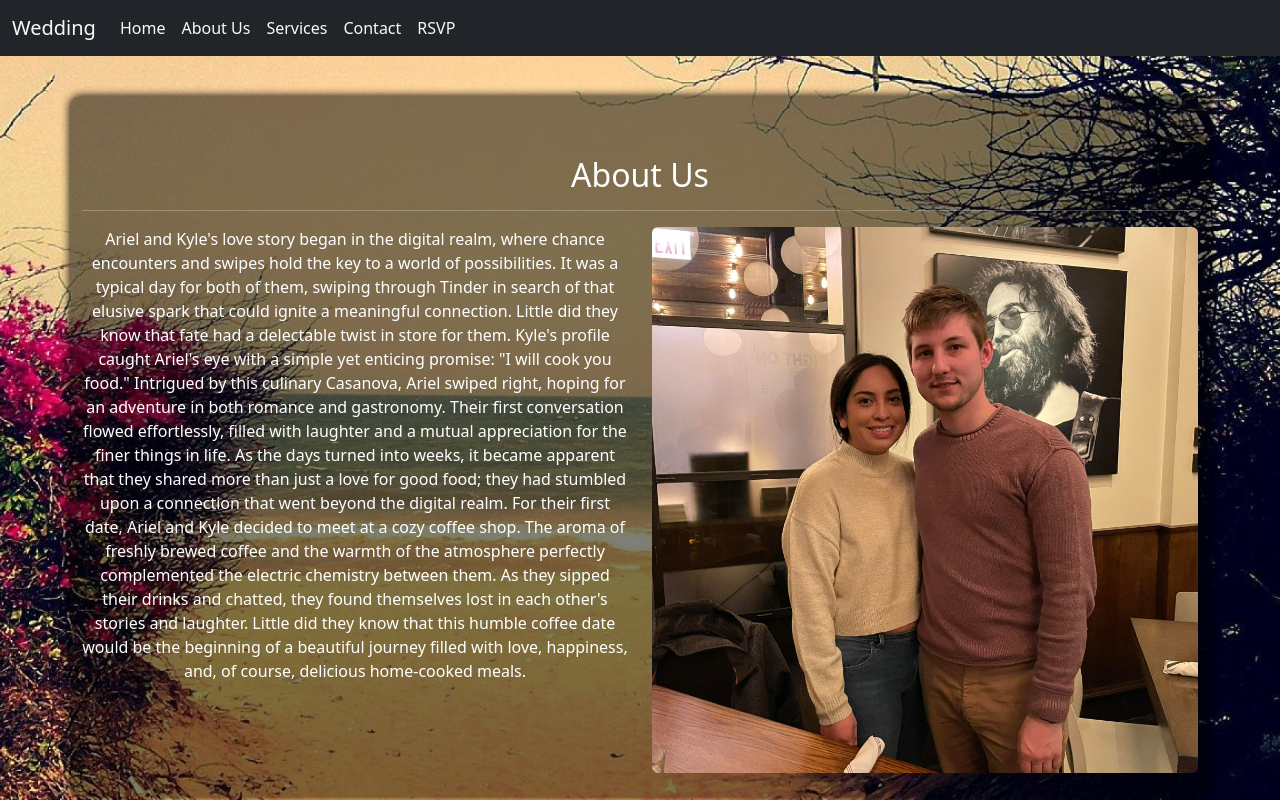
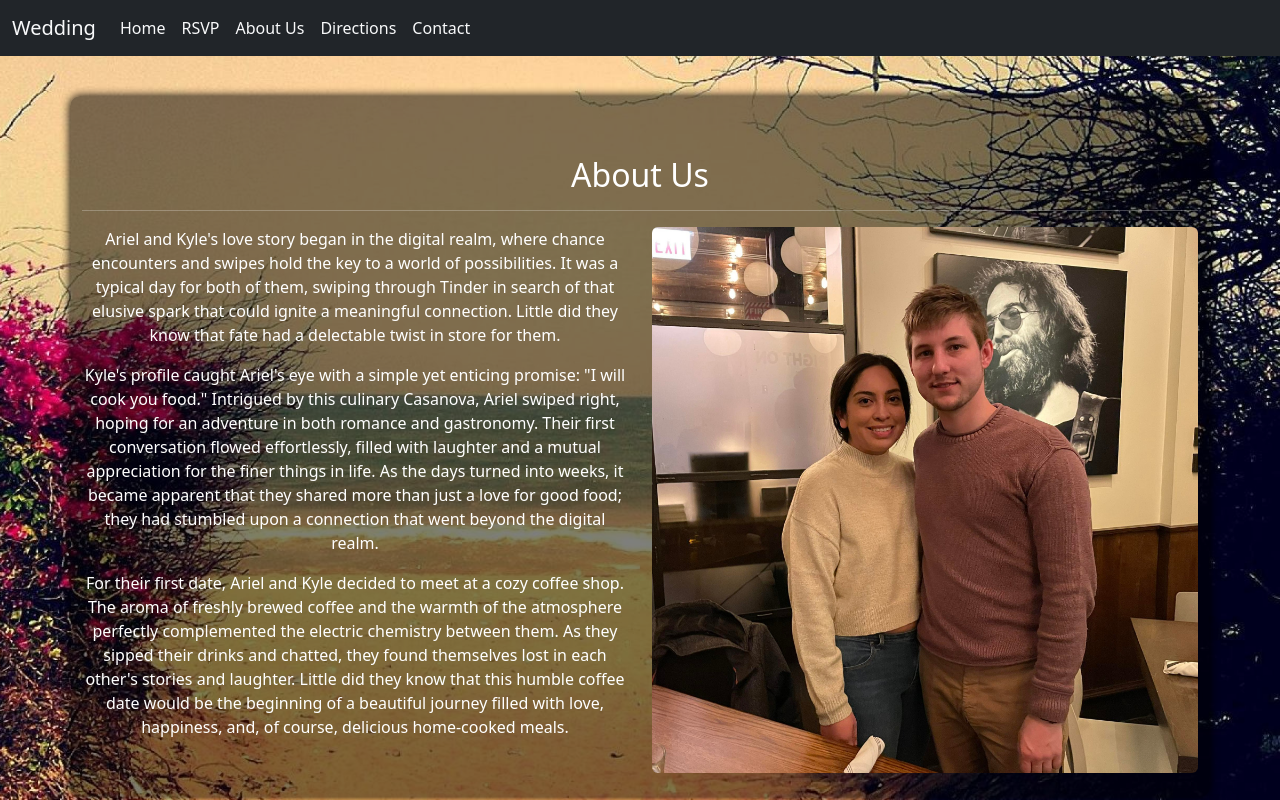
Before and after one commit to Kyle-Kundinger/WeddingRSVP, a React (Create React App) app in the folder client/: page /about in a window 1280 px wide. Built offline with nearby package versions, Linux system fonts and the light colour scheme.

Commit message:
updated spacing in about us paragraph + added dir

```diff
--- a/client/public/index.html
+++ b/client/public/index.html
@@ -24,7 +24,7 @@
       work correctly both with client-side routing and a non-root public URL.
       Learn how to configure a non-root public URL by running `npm run build`.
     -->
-    <title>React App</title>
+    <title>Our Wedding</title>
   </head>
   <body>
     <noscript>You need to enable JavaScript to run this app.</noscript>
--- a/client/src/App.js
+++ b/client/src/App.js
@@ -28,7 +28,7 @@ function App() {
           <Routes>
             <Route exact path="/" element={<Home />} />
             <Route path="/about" element={<About />} />
-            <Route path="/services" element={<Services />} />
+            <Route path="/directions" element={<Services />} />
             <Route path="/contact" element={<Contact />} />
             <Route path="/rsvp" element={<Rsvp />} />
           </Routes>
--- a/client/src/components/about.js
+++ b/client/src/components/about.js
@@ -16,11 +16,13 @@ function About() {
       <div className="row">
         <div className="col-md-6 mb-4">
           <p>
-          Ariel and Kyle's love story began in the digital realm, where chance encounters and swipes hold the key to a world of possibilities. It was a typical day for both of them, swiping through Tinder in search of that elusive spark that could ignite a meaningful connection. Little did they know that fate had a delectable twist in store for them.
-
-Kyle's profile caught Ariel's eye with a simple yet enticing promise: "I will cook you food." Intrigued by this culinary Casanova, Ariel swiped right, hoping for an adventure in both romance and gastronomy. Their first conversation flowed effortlessly, filled with laughter and a mutual appreciation for the finer things in life. As the days turned into weeks, it became apparent that they shared more than just a love for good food; they had stumbled upon a connection that went beyond the digital realm.
-
-For their first date, Ariel and Kyle decided to meet at a cozy coffee shop. The aroma of freshly brewed coffee and the warmth of the atmosphere perfectly complemented the electric chemistry between them. As they sipped their drinks and chatted, they found themselves lost in each other's stories and laughter. Little did they know that this humble coffee date would be the beginning of a beautiful journey filled with love, happiness, and, of course, delicious home-cooked meals.
+            Ariel and Kyle's love story began in the digital realm, where chance encounters and swipes hold the key to a world of possibilities. It was a typical day for both of them, swiping through Tinder in search of that elusive spark that could ignite a meaningful connection. Little did they know that fate had a delectable twist in store for them.
+          </p>
+          <p>
+            Kyle's profile caught Ariel's eye with a simple yet enticing promise: "I will cook you food." Intrigued by this culinary Casanova, Ariel swiped right, hoping for an adventure in both romance and gastronomy. Their first conversation flowed effortlessly, filled with laughter and a mutual appreciation for the finer things in life. As the days turned into weeks, it became apparent that they shared more than just a love for good food; they had stumbled upon a connection that went beyond the digital realm.
+          </p>
+          <p>
+            For their first date, Ariel and Kyle decided to meet at a cozy coffee shop. The aroma of freshly brewed coffee and the warmth of the atmosphere perfectly complemented the electric chemistry between them. As they sipped their drinks and chatted, they found themselves lost in each other's stories and laughter. Little did they know that this humble coffee date would be the beginning of a beautiful journey filled with love, happiness, and, of course, delicious home-cooked meals.
           </p>
         </div>
         <div className="col-md-6">
--- a/client/src/components/navbar.js
+++ b/client/src/components/navbar.js
@@ -1,4 +1,4 @@
-import react from 'react';
+import React from 'react';
 import { Link } from 'react-router-dom';
 import 'bootstrap/dist/css/bootstrap.min.css'
 import 'bootstrap/dist/js/bootstrap.min.js';
@@ -14,10 +14,11 @@ function Navbar() {
         <div className="collapse navbar-collapse" id="navbarNav">
           <div className="navbar-nav">
             <Link className="nav-link text-light active" aria-current="page" to="/">Home</Link>
+            <Link className="nav-link text-light" to="/rsvp">RSVP</Link>
             <Link className="nav-link text-light" to="/about">About Us</Link>
-            <Link className="nav-link text-light" to="/services">Services</Link>
+            <Link className="nav-link text-light" to="/directions">Directions</Link>
             <Link className="nav-link text-light" to="/contact">Contact</Link>
-            <Link className="nav-link text-light" to="/rsvp">RSVP</Link>
+
           </div>
         </div>
       </div>
```
Also changed, not shown: client/src/components/directions.js (added, +18 -0 lines).
